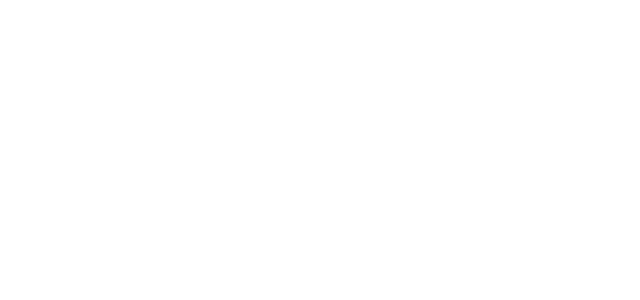
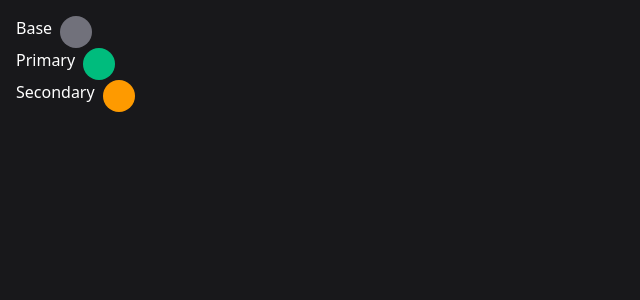
Before and after one commit to KutayGuler/sveltekit-starter, a SvelteKit app: page / in a window 1280 px wide. Shown: the top 300 px of the page, without its empty margins (0-640 px from the left). Built offline with nearby package versions, Linux system fonts and the light colour scheme.

Commit message:
fr upgraded to tailwindv4

```diff
--- a/package.json
+++ b/package.json
@@ -13,6 +13,7 @@
 		"@sveltejs/adapter-auto": "^4.0.0",
 		"@sveltejs/kit": "^2.17.2",
 		"@sveltejs/vite-plugin-svelte": "^5.0.3",
+		"@tailwindcss/postcss": "^4.0.6",
 		"@tailwindcss/vite": "^4.0.6",
 		"autoprefixer": "^10.4.20",
 		"postcss": "^8.5.2",
--- a/src/app.css
+++ b/src/app.css
@@ -7,3 +7,41 @@
 	padding: 0;
 	margin: 0;
 }
+
+@theme {
+	--color-base-50: oklch(0.985 0 0);
+	--color-base-100: oklch(0.967 0.001 286.375);
+	--color-base-200: oklch(0.92 0.004 286.32);
+	--color-base-300: oklch(0.871 0.006 286.286);
+	--color-base-400: oklch(0.705 0.015 286.067);
+	--color-base-500: oklch(0.552 0.016 285.938);
+	--color-base-600: oklch(0.442 0.017 285.786);
+	--color-base-700: oklch(0.37 0.013 285.805);
+	--color-base-800: oklch(0.274 0.006 286.033);
+	--color-base-900: oklch(0.21 0.006 285.885);
+	--color-base-950: oklch(0.141 0.005 285.823);
+
+	--color-primary-50: oklch(0.979 0.021 166.113);
+	--color-primary-100: oklch(0.95 0.052 163.051);
+	--color-primary-200: oklch(0.905 0.093 164.15);
+	--color-primary-300: oklch(0.845 0.143 164.978);
+	--color-primary-400: oklch(0.765 0.177 163.223);
+	--color-primary-500: oklch(0.696 0.17 162.48);
+	--color-primary-600: oklch(0.596 0.145 163.225);
+	--color-primary-700: oklch(0.508 0.118 165.612);
+	--color-primary-800: oklch(0.432 0.095 166.913);
+	--color-primary-900: oklch(0.378 0.077 168.94);
+	--color-primary-950: oklch(0.262 0.051 172.552);
+
+	--color-secondary-50: oklch(0.987 0.022 95.277);
+	--color-secondary-100: oklch(0.962 0.059 95.617);
+	--color-secondary-200: oklch(0.924 0.12 95.746);
+	--color-secondary-300: oklch(0.879 0.169 91.605);
+	--color-secondary-400: oklch(0.828 0.189 84.429);
+	--color-secondary-500: oklch(0.769 0.188 70.08);
+	--color-secondary-600: oklch(0.666 0.179 58.318);
+	--color-secondary-700: oklch(0.555 0.163 48.998);
+	--color-secondary-800: oklch(0.473 0.137 46.201);
+	--color-secondary-900: oklch(0.414 0.112 45.904);
+	--color-secondary-950: oklch(0.279 0.077 45.635);
+}
--- a/tailwind.config.js
+++ /dev/null
@@ -1,16 +0,0 @@
-const colors = require('tailwindcss/colors');
-
-/** @type {import('tailwindcss').Config} */
-export default {
-	content: ['./src/**/*.{html,js,svelte,ts}'],
-	theme: {
-		extend: {
-			colors: {
-				base: colors.zinc,
-				primary: colors.emerald,
-				secondary: colors.amber
-			}
-		}
-	},
-	plugins: []
-};
```
Also changed, not shown: 1 other file (tests, documents, lock files or other folders).
